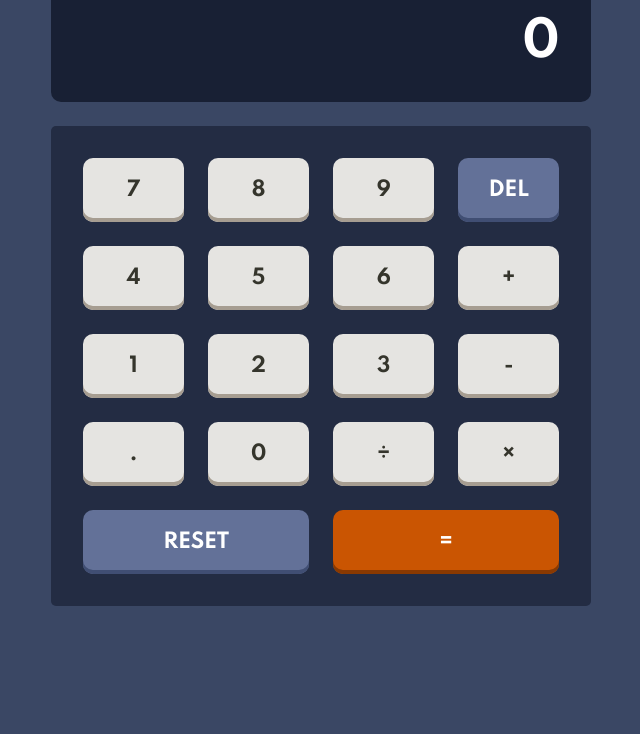
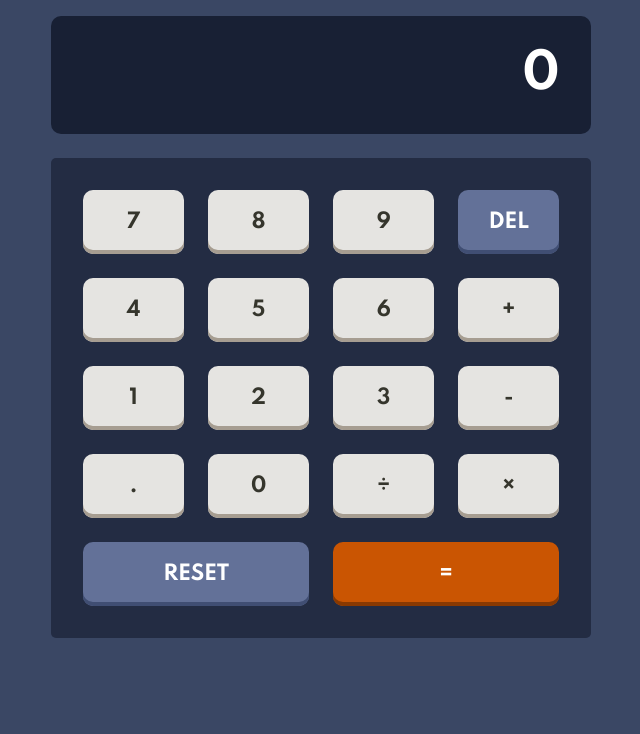
Before and after one commit to imonaar/calculator, a website built with Parcel: page src/index.html in a window 1280 px wide. Shown: the part 147-881 px from the top of the page, without its empty margins (319-959 px from the left). Before the commit the page ends 800 px from the top, so only its background shows below. Built offline with nearby package versions, Linux system fonts and the light colour scheme.

Commit message:
padding correction

```diff
--- a/src/styles/_globals.scss
+++ b/src/styles/_globals.scss
@@ -48,13 +48,13 @@ body {
 
   font-family: "Spartan", sans-serif;
 
-  padding-top: 4rem;
+  padding-block: 6rem;
   padding-inline: 1.5rem;
 
   color: var(--text-1);
 
   @include mobile {
-    padding-block: 2.75rem;
+    padding-block: 1.75rem;
   }
 
   &.theme-1 {
```
